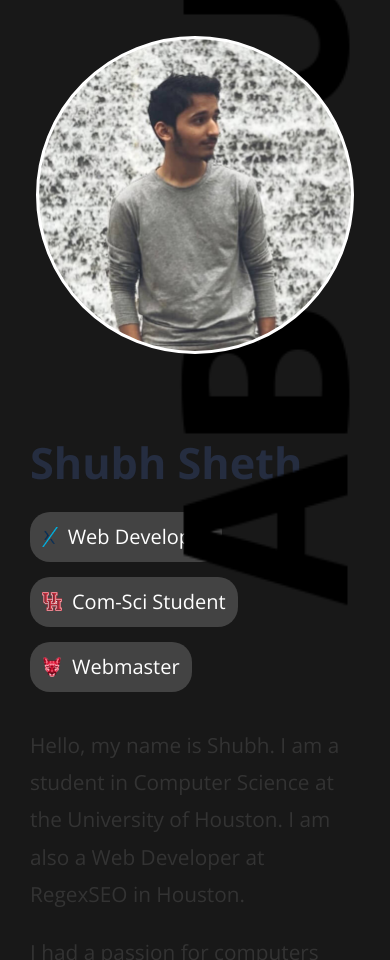
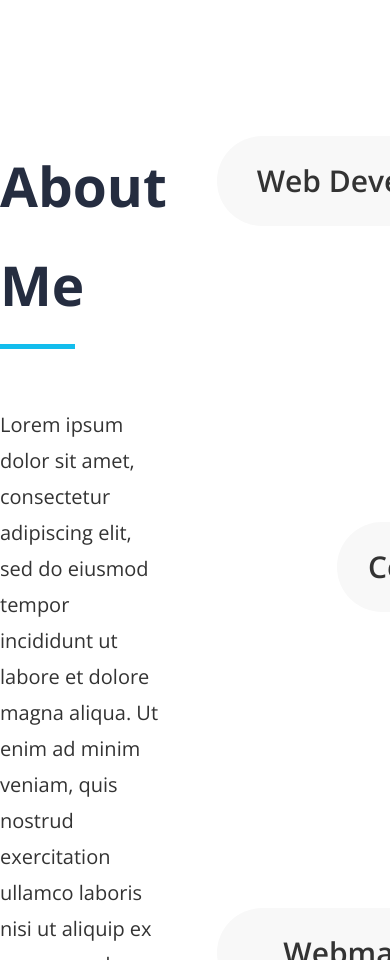
Before and after one commit to shubhsheth/iamshubh, a Gatsby site: page / in a window 390 px wide. Shown: the part 1040-2000 px from the top of the page. Built offline with nearby package versions, Linux system fonts and the light colour scheme; Gatsby itself is replaced by a stand-in of ours.

Commit message:
Updated About Section

```diff
--- a/src/components/about/about.css
+++ b/src/components/about/about.css
@@ -1,157 +1,59 @@
-.home-about {
-	padding: 100px 0;
-	padding-bottom: 0;
-	background: #181818;
-	position: relative;
-}
-.parallax_about {
-	position: absolute;
-	right: 15%;
-	top: -15%;
-}
-.parallax_about-two {
-	right: 0%;
-	top: 10%;
-}
-.img_about {
-	width: 15vw;
-	height: auto;
-	transform: none;
-	transition: transform 1s ease-out;
-	will-change: transform;
-}
-.abt_img,
-.abt_info {
-	display: flex;
-	align-items: flex-end;
-}
-.abt_img {
-	background: url('/images/me-v2.png');
-	background-size: contain;
-	background-position: bottom;
-	background-repeat: no-repeat;
-}
-.abt_info {
-	padding: 70px 10px;
-}
-.abt_info_name {
-	font-size: 2.7rem;
-}
-.abt_info_job {
-	font-weight: lighter;
-	font-size: 2rem;
-	margin-top: 0;
-	margin-bottom: 30px;
-	color: #aaa;
-}
-.abt_info p {
-	font-size: 20px;
-	margin-bottom: 15px;
+.about {
+	padding: 150px 0 175px;
 }
 
-.img-portrait {
-	width: 200px;
-	height: 200px;
-	position: absolute;
-	border-radius: 50%;
-	background: url('/images/background.jpg');
-	border: 5px solid #fff;
-	top: 20%;
-	left: 50%;
-	transform: translateX(-50%);
+.about .container {
+	display: grid;
+	grid-template-columns: 2fr 3fr;
+	column-gap: 50px;
 }
 
-@media(max-width: 767px){
-    .home-about{
-        padding: 50px 0;
-    }
-    .abt_info{
-        padding-left: 30px;
-        padding-right: 30px;
-        padding-bottom: 0;
-    }
-    .parallax_about-two{
-        display: none;
-    }
-    .parallax_about{
-        right: 7%;
-        width: 50%
-    }
-    .parallax_about img{
-        width: 100%;
-    }
-    .abt_img{
-        align-items: center;
-        background: none;
-    }
-    .abt_img_portrait{
-        min-height: 250px;
-        min-width: 250px;
-        margin: 0 auto;
-        border-radius: 50%;
-        border: 3px solid #fff;
-        padding: 0;
-        background: url('/images/me2.jpg');
-        background-size: contain;
-        background-position: center;
-        line-height: 1;
-        white-space: nowrap;
-        display: block;
-        position: relative;
-        width: 80%;
-
-    }
-    .abt_img_portrait:before{
-        content: '';
-        display: inline-block;
-        vertical-align: middle;
-        padding-top: 100%;
-        height: 0;
-    }
-    .abt_info p{
-        font-size: 1.3rem;
-    }
-}
-@media(max-width: 991px){
-    .abt_info{
-        padding-bottom: 30px;
-    }
-    .abt_info_summary{
-        font-size: 1rem;
-    }
-}
-@media(min-width: 992px){
-    .abt_info{
-        padding-top: 200px;
-    }
-}
-@media(min-width: 1200px){
-    .abt_img_portrait{
-        display: none;
-    }
+.badges {
+	display: grid;
+	row-gap: 40px;
+	justify-content: center;
+	margin-right: 100px;
 }
 
-
-/****** BADGES *********/
-.badges {
-    display: flex;
-    margin: 10px 0 35px;
-    gap: 15px;
-    flex-wrap: wrap;
+.badge {
+	display: inline-flex;
+	align-items: center;
+	height: 90px;
+	background-color: var(--background-color);
+	border-radius: 45px;
 }
 
-.badges .badge {
-    background: #434343;
-    padding: 7px 12px;
-    color: #fff;
-    border-radius: 20px;
-    display: flex;
-    align-items: center;
+.badge:nth-child(1),
+.badge:nth-child(3) {
+	margin-right: 120px;
 }
 
-.badges .badge img {
-    margin-right: 10px;
-    max-width: 20px;
-    max-height: 20px;
-    margin-bottom: 0;
+.badge:nth-child(2) {
+	margin-left: 120px;
 }
+
+.badge .icon {
+	box-sizing: border-box;
+	width: 90px;
+	height: 90px;
+	background: #fff;
+	border: 8px solid var(--background-color);
+	border-radius: 50%;
+	text-align: center;
+	overflow: hidden;
+}
+
+.badge .icon img {
+	max-width: 100%;
+	max-height: 100%;
+	box-sizing: border-box;
+	padding: 15px;
+	object-fit: contain;
+}
+
+.badge .title {
+	font-size: 30px;
+	font-weight: 600;
+	width: 300px;
+	text-align: center;
+}
--- a/src/components/about/about.js
+++ b/src/components/about/about.js
@@ -1,7 +1,4 @@
 import React, { useEffect } from 'react'
-
-import { Container, Row, Col, Image } from 'react-bootstrap'
-
 import "./about.css"
 
 
@@ -9,69 +6,32 @@ const About = () => {
 
     useEffect(() => {
 
-        if (document.querySelector('.parallax_about-one')) {
-            document.addEventListener('scroll', function () {
-                //get scroll value
-                let height = window.scrollY;
-
-                //calculate the amount of effect to apply
-                let translate1 = `translateY(${height / 4}px)`;
-                let translate2 = `translateY(-${height / 4}px)`;
-
-                //apply the effect
-                document.querySelector('.parallax_about-one').style.transform = translate1;
-                document.querySelector('.parallax_about-two').style.transform = translate2;
-
-
-            });
-        }
-
     }, []);
 
     return (
-        <section className="home-about">
-            <div className="parallax_about parallax_about-two">
-                <Image src={'/images/about.png'} className="img_about" alt="About" />
+        <section className="about">
+            <div className="container">
+                <div className="info">
+                    <h2 className="section-heading">About Me</h2>
+                    <p>
+                        Lorem ipsum dolor sit amet, consectetur adipiscing elit, sed do eiusmod tempor incididunt ut labore et dolore magna aliqua. Ut enim ad minim veniam, quis nostrud exercitation ullamco laboris nisi ut aliquip ex ea commodo consequat. Duis aute irure dolor in reprehenderit in voluptate velit esse cillum dolore eu fugiat nulla pariatur
+                    </p>
                 </div>
-            <div className="parallax_about parallax_about-one">
-                <Image src={'/images/about.png'} className="img_about" alt="About" />
-            </div>
-            <Container>
-                <Row>
-                    <Col md={7} lg={6} className="abt_img">
-                        <span className="abt_img_portrait"></span>
-                    </Col>
-                    <Col md={5} lg={6} className="abt_info">
-                        <div className="wrapper">
-                            <h1 className="abt_info_name">Shubh Sheth</h1>
                 <div className="badges">
                     <div className="badge">
-                                    <Image src={'/icons/regex.png'} alt="Regex SEO" />
-                                    Web Developer
+                        <div className="title">Web Developer</div>
+                        <div className="icon"><img src="/icons/regex.png"/></div>
                     </div>
                     <div className="badge">
-                                    <Image src={'/icons/uh.png'} alt="University of Houston" />
-                                    Com-Sci Student
+                        <div className="icon"><img src="/icons/uh.png"/></div>
+                        <div className="title">Com-Sci Student</div>
                     </div>
                     <div className="badge">
-                                    <Image src={'/icons/cougar.png'} alt="CougarCS" />
-                                    Webmaster
+                        <div className="title">Webmaster</div>
+                        <div className="icon"><img src="/icons/cougar.png"/></div>
                     </div>
                 </div>
-                            <p>
-                                Hello, my name is Shubh. I am a student in
-                                Computer Science at the University of Houston. I
-                                am also a Web Developer at RegexSEO in Houston.
-                                </p>
-                            <p>
-                                I had a passion for computers since I was very young.
-                                But, when I was 14 I stumbled upon programming. I have
-                                kept learning more and more interesting stuff from then.
-                                </p>
             </div>
-                    </Col>
-                </Row>
-            </Container>
         </section>
     )
 }
```
Lines whose indentation alone changed are shown as unchanged.
